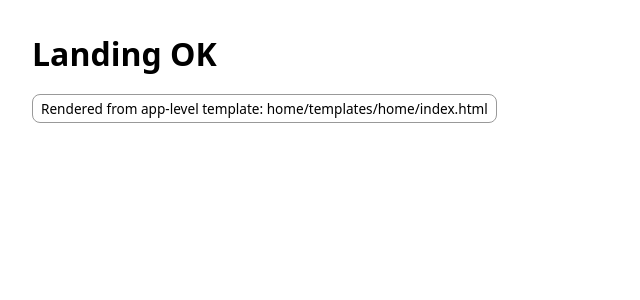
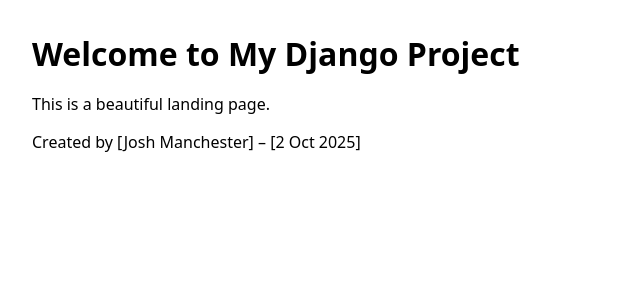
Before and after one commit to DrewHouchens13/LanguageLearningPlatform, a Django app: page / in a window 1280 px wide. Shown: the top 300 px of the page, without its empty margins (0-640 px from the left). Run offline with Django 5.2, Linux system fonts and the light colour scheme.

Commit message:
feat: update index.html to assignment layout and link styles.css

```diff
--- a/config/settings.py
+++ b/config/settings.py
@@ -123,8 +123,6 @@ USE_TZ = True
 
 STATIC_URL = 'static/'
 
-STATICFILES_DIRS = [BASE_DIR / "static"]
-
 # Default primary key field type
 # https://docs.djangoproject.com/en/5.2/ref/settings/#default-auto-field
 
--- a/home/templates/index.html
+++ b/home/templates/index.html
@@ -1,13 +1,21 @@
 {% load static %}
-<!doctype html>
+<!DOCTYPE html>
 <html lang="en">
-  <head>
-    <meta charset="utf-8" />
-    <title>Language Learning Platform</title>
-    <link rel="stylesheet" href="{% static 'home.css' %}">
-  </head>
-  <body>
-    <h1>Landing OK</h1>
-    <p class="badge">Rendered from app-level template: home/templates/home/index.html</p>
-  </body>
+<head>
+    <meta charset="UTF-8" />
+    <meta name="viewport" content="width=device-width, initial-scale=1.0" />
+    <link rel="stylesheet" href="{% static 'styles.css' %}">
+    <title>My Django Project</title>
+</head>
+<body>
+    <header>
+        <h1>Welcome to My Django Project</h1>
+    </header>
+    <main>
+        <p>This is a beautiful landing page.</p>
+    </main>
+    <footer>
+        <p>Created by [Josh Manchester] – [2 Oct 2025]</p>
+    </footer>
+</body>
 </html>
```
Also changed, not shown: home/static/styles.css (renamed from static/home.css).
